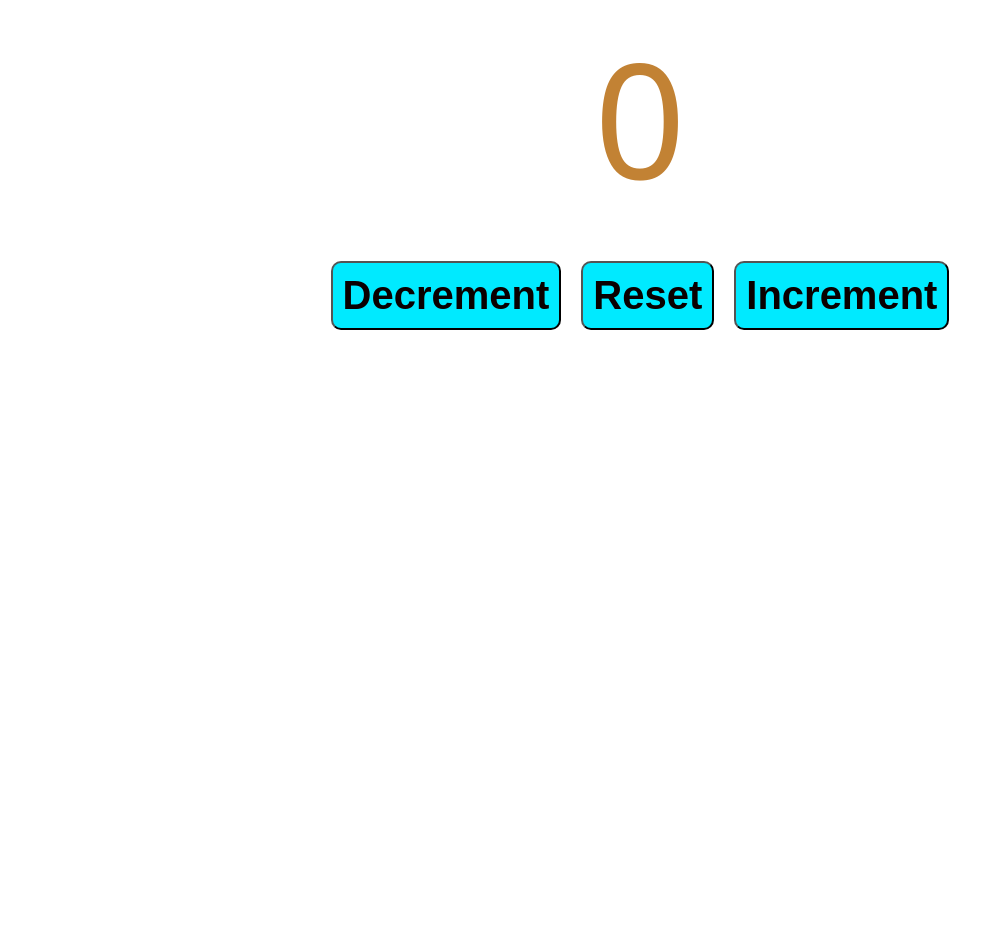
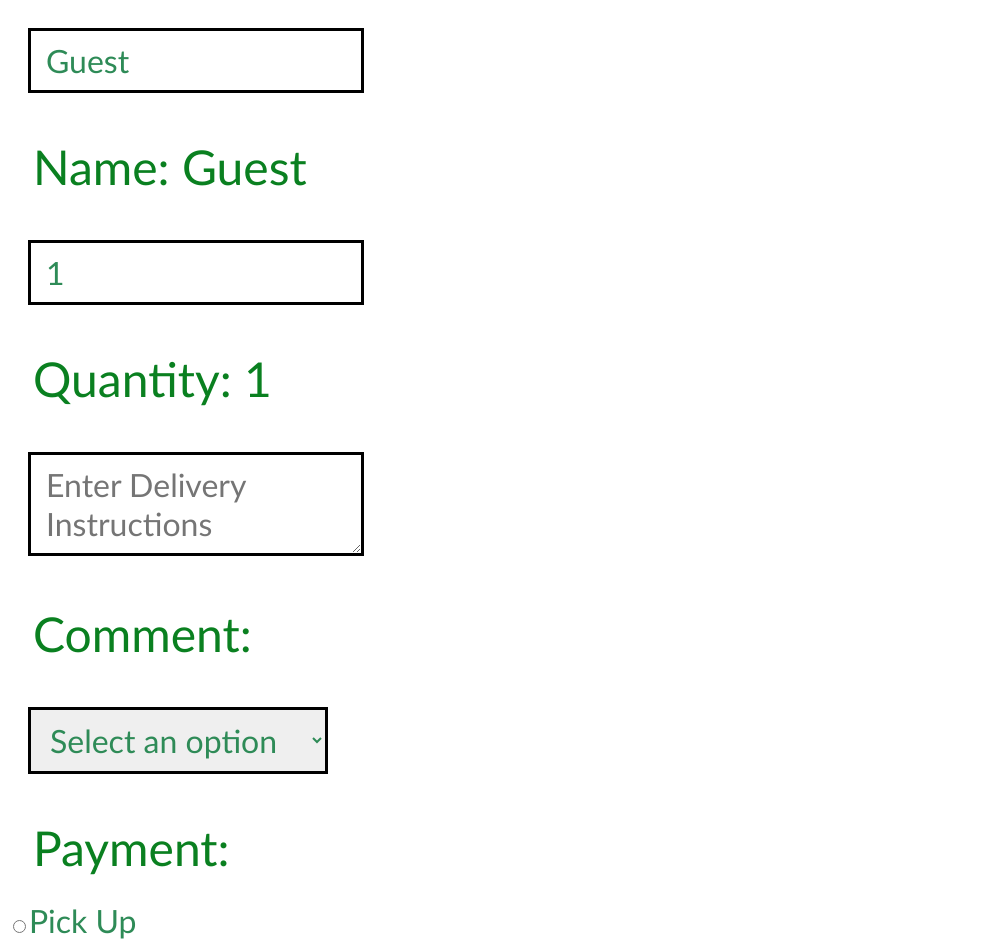
Before and after one commit to mandalika-sravani/React, a React (Vite) app in the folder my-react-app/: page / in a window 1280 px wide. Shown: the top 946 px of the page, without its empty margins (0-999 px from the left). Before the commit the page ends 800 px from the top, so only its background shows below. Built offline with nearby package versions, Linux system fonts and the light colour scheme.

Commit message:
added onChange handler

```diff
--- a/my-react-app/src/App.jsx
+++ b/my-react-app/src/App.jsx
@@ -8,6 +8,7 @@ import List from './List.jsx'; */
 
 //import Button, { ProfilePicture } from "./Button/Button.jsx";
 import Counter from "./Counter_useState.jsx";
+import Mycomponent from "./onChange.jsx";
 
 
 /*function App() {
@@ -31,6 +32,7 @@ import Counter from "./Counter_useState.jsx";
   );
 }*/
 
+//Condition rendering
 /*function App() {
 
   return (
@@ -40,6 +42,7 @@ import Counter from "./Counter_useState.jsx";
   );
 } */
 
+// Lists Code
 /*function App() {
 
   const fruits = [{id: 1, name: "Apple", calories: 95},
@@ -62,6 +65,7 @@ import Counter from "./Counter_useState.jsx";
   );
 } */
 
+// Click event code
 /*function App() {
   return(
    /* <Button />
@@ -69,9 +73,19 @@ import Counter from "./Counter_useState.jsx";
   );
 }*/
 
-function App() {
+// Counter Code
+/*function App() {
   return(
     <Counter />
+  );
+}*/
+
+//onChange handler code
+
+function App() {
+
+  return (
+    <Mycomponent />
   );
 }
 
--- a/my-react-app/src/index.css
+++ b/my-react-app/src/index.css
@@ -105,3 +105,28 @@
   margin: 10px;
   background-color: hsl(185, 100%, 50%);
 }
+
+.inputValues {
+  font-family: 'Gill Sans MT';
+  font-size: 2em;
+  color: seagreen;
+  margin: 20px;
+  padding: 10px 15px;
+  width: 300px;
+  border: 3px solid;
+  border-color: black;
+}
+
+.display {
+  font-family: 'Gill Sans';
+  font-size: 3em;
+  color: rgb(10, 128, 32);
+  margin: 10px;
+  padding: 15px;
+}
+
+.radioValues {
+  font-family: 'Gill Sans MT';
+  font-size: 2em;
+  color: seagreen;
+}
--- /dev/null
+++ b/my-react-app/src/onChange.jsx
@@ -0,0 +1,68 @@
+// onChange -- event handler used primarily with form-elements
+//              ex. <input>, <textarea>, <select>, <radio>
+//              Triggers a function every time the value of the input changes
+
+import React, {useState} from "react";
+
+function Mycomponent() {
+
+    const [name, setName] = useState("Guest");
+    const [quantity, setQuantity] = useState(1);
+    const [comment, setComment] = useState("");
+    const [payment, setPayment] = useState("");
+    const [shipping, setShipping] = useState("");
+
+    function handleNameChange (event) {
+        setName(event.target.value);
+    }
+
+    function handleQuantityChange (event) {
+        setQuantity(event.target.value);
+    }
+
+    function handleCommentChange (event) {
+        setComment(event.target.value);
+    }
+
+    function handlePayment (event) {
+        setPayment(event.target.value);
+    }
+
+    function handleShipping (event) {
+        setShipping(event.target.value);
+    }
+
+    return (<div>
+        <input value={name} className="inputValues" onChange={handleNameChange} />
+        <p className="display">Name: {name}</p>
+
+        <input value={quantity} className="inputValues"
+                    type="number" onChange={handleQuantityChange}/>
+        <p className="display">Quantity: {quantity}</p>
+
+        <textarea value={comment} className="inputValues"
+                placeholder="Enter Delivery Instructions" onChange={handleCommentChange}/>
+        <p className="display">Comment: {comment}</p>
+
+        <select value={payment} onChange={handlePayment} className="inputValues">
+            <option value="">Select an option</option>
+            <option value="Visa">VISA</option>
+            <option value="Mastercard">MASTERCARD</option>
+            <option value="Giftcard">GIFT CARD</option>
+        </select>
+        <p className="display">Payment: {payment}</p>
+
+        <label className="radioValues">
+            <input type="radio" value="Pick Up" checked={shipping === "Pick Up"}
+                        onChange={handleShipping} />
+            Pick Up
+        </label><br></br>
+        <label className="radioValues">
+            <input type="radio" value="Delivery" checked={shipping === "Delivery"}
+                        onChange={handleShipping} />
+            Delivery</label>
+        <p className="display">Shipping: {shipping}</p>
+    </div>);
+}
+
+export default Mycomponent
```
